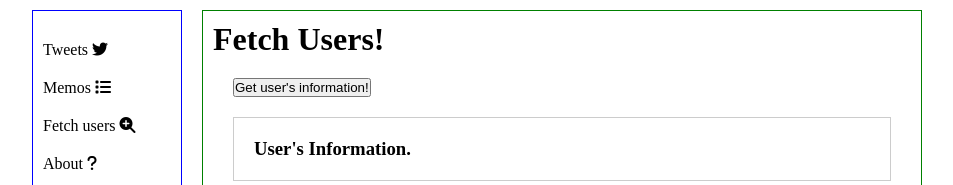
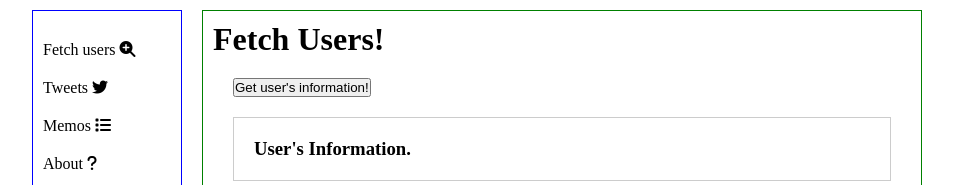
Before and after one commit to 82orez/my_react_blog, a React (Create React App) app: page /fetch_users in a window 1280 px wide. Shown: the top 185 px of the page, without its empty margins (163-1116 px from the left). Built offline with nearby package versions, Linux system fonts and the light colour scheme.

Commit message:
Second commit-1

```diff
--- a/src/components/MainPage.js
+++ b/src/components/MainPage.js
@@ -19,9 +19,9 @@ export const MainPage = () => {
   return (
     <MainPageDiv>
       <Routes>
+        <Route path={'/fetch_users'} element={<FetchUsers />} />
         <Route path={'/'} element={<Tweets />} />
         <Route path={'/memos'} element={<Memos />} />
-        <Route path={'/fetch_users'} element={<FetchUsers />} />
         <Route path={'/about'} element={<About />} />
         <Route path={'/mypage'} element={<MyPage />} />
       </Routes>
--- a/src/components/MainPages/FetchUsers.js
+++ b/src/components/MainPages/FetchUsers.js
@@ -24,6 +24,7 @@ export const FetchUsers = () => {
   const [isLoading, setIsLoading] = useState(false);
   const [isError, setIsError] = useState(false);
 
+  // ! 아래의 함수는 useEffect() 훅을 사용해서 최초 렌더링때만 실행되게 할 수도 있음.
   const onclickBttn = () => {
     setIsLoading(true);
     setIsError(false);
@@ -44,7 +45,6 @@ export const FetchUsers = () => {
         setIsLoading(false);
       });
   };
-  // console.log('out: ',userList)
 
   return (
     <div>
--- a/src/components/Sidebar.js
+++ b/src/components/Sidebar.js
@@ -22,6 +22,12 @@ export const Sidebar = () => {
     <SidebarDiv>
       <p
         onClick={() => {
+          navigate('/fetch_users');
+        }}>
+        Fetch users <i className="fa-solid fa-magnifying-glass-plus"></i>
+      </p>
+      <p
+        onClick={() => {
           navigate('/');
         }}>
         Tweets <i className="fa-brands fa-twitter"></i>
@@ -31,12 +37,6 @@ export const Sidebar = () => {
           navigate('/memos');
         }}>
         Memos <i className="fa-solid fa-list"></i>
-      </p>
-      <p
-        onClick={() => {
-          navigate('/fetch_users');
-        }}>
-        Fetch users <i className="fa-solid fa-magnifying-glass-plus"></i>
       </p>
       <p
         onClick={() => {
```
